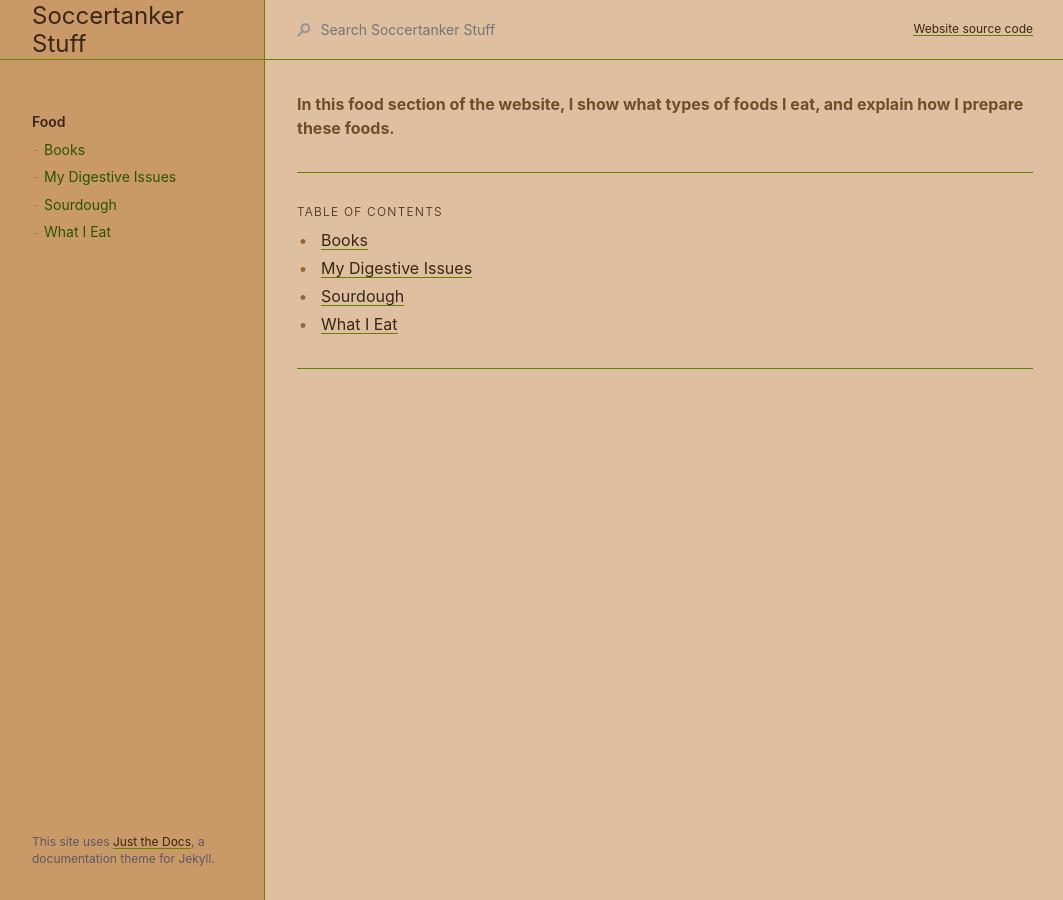
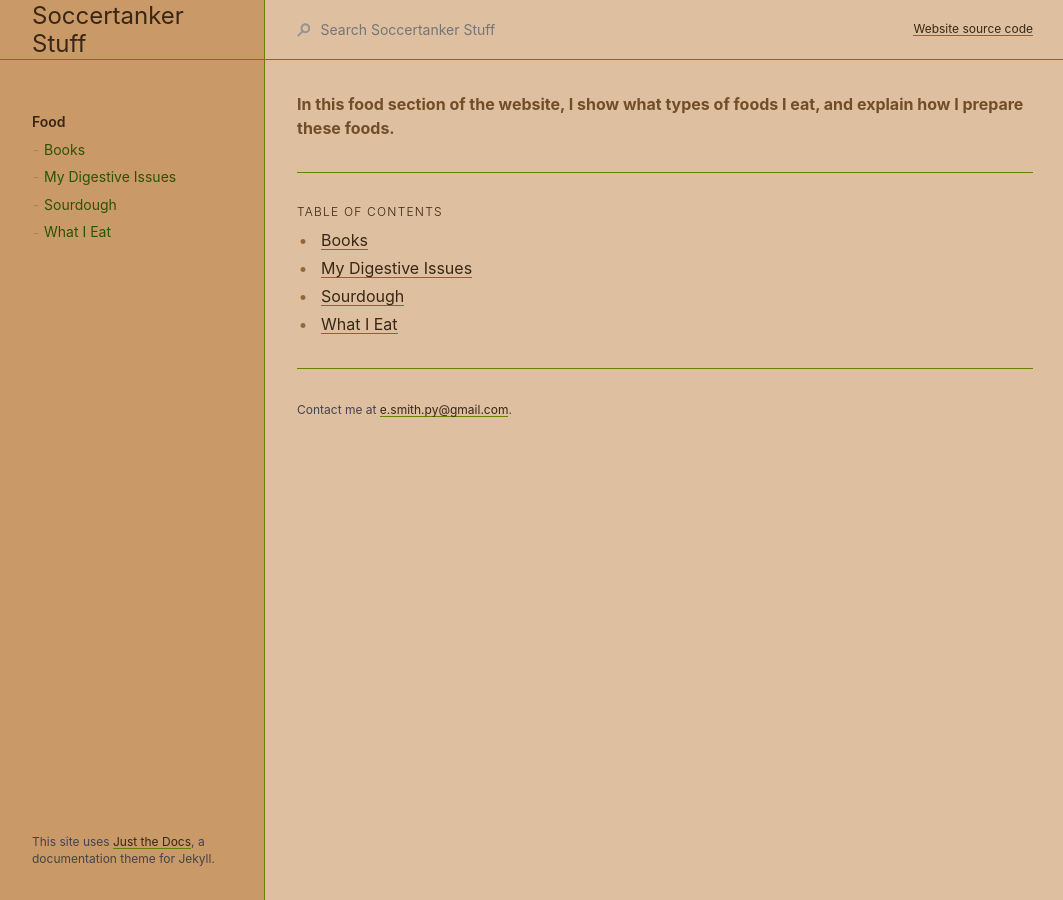
Before and after one commit to Soccertanker/Soccertanker.github.io, a Jekyll site: the page built from docs/food/food.md, in a window 1280 px wide. Shown: the whole page, without its empty margins (107-1170 px from the left). Built offline with Jekyll 4.4.1, drawn with Linux system fonts in a browser that asks for light colours.

Commit message:
changed footer color

```diff
--- a/_config.yml
+++ b/_config.yml
@@ -18,7 +18,8 @@ latex:
         source: https://cdnjs.cloudflare.com/ajax/libs/mathjax/2.7.5/latest.js?config=TeX-AMS_CHTML
         config: 'MathJax.Hub.Config({ TeX: { equationNumbers: { autoNumber: "AMS" } } })'
 
-footer_content: ""
+# text at bottom of page
+footer_content: "Contact me at <a href=\"mailto:e.smith.py@gmail.com?subject=Soccertanker Stuff Query\">e.smith.py@gmail.com</a>."
 
 # url of logo that shows at website's title
 # logo: "/assets/images/logo_title.gif"
--- a/_layouts/default.html
+++ b/_layouts/default.html
@@ -25,7 +25,7 @@ layout: table_wrappers
         {% include nav.html %}
       </div>
       <footer class="site-footer">
-        <p class="text-small text-grey-dk-100 mb-4">This site uses <a href="https://github.com/pmarsceill/just-the-docs">Just the Docs</a>, a documentation theme for Jekyll.</p>
+        <p class="text-small text-grey-dk-200 mb-4">This site uses <a href="https://github.com/pmarsceill/just-the-docs">Just the Docs</a>, a documentation theme for Jekyll.</p>
       </footer>
     </div>
     <div class="main-content-wrap js-main-content" tabindex="0">
```
